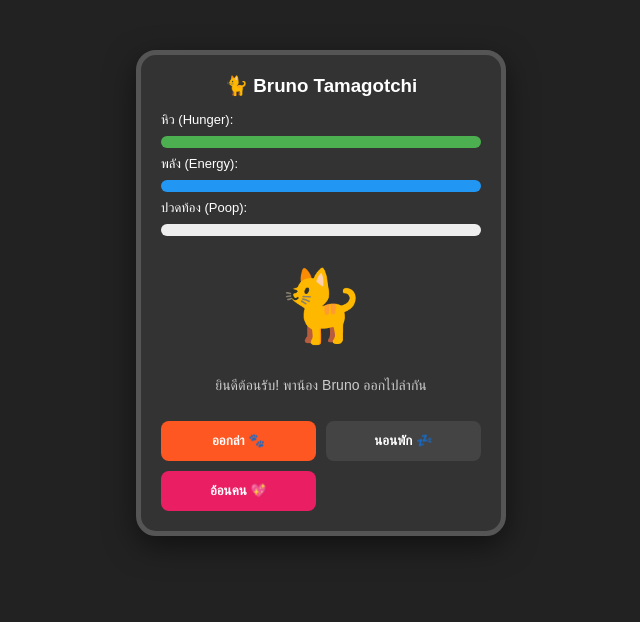
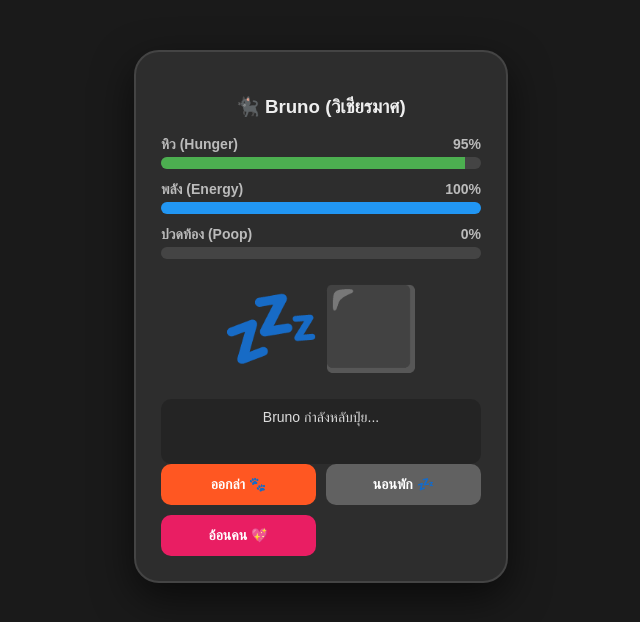
Before and after one commit to kikiportfolio00/tamagotchi-project, a plain HTML site: page index.html in a window 1280 px wide. Both pictures are taken after a click on the button "นอนพัก 💤". Shown: the whole page, without its empty margins (319-959 px from the left). Drawn offline with Linux system fonts and the light colour scheme.

Commit message:
Update3 index.html

```diff
--- a/index.html
+++ b/index.html
@@ -5,64 +5,77 @@
     <meta name="viewport" content="width=device-width, initial-scale=1.0">
     <title>Bruno Tamagotchi</title>
     <style>
-        body { background: #222; color: #fff; font-family: sans-serif; text-align: center; }
-        #game-box { border: 5px solid #555; border-radius: 20px; width: 320px; margin: 50px auto; padding: 20px; background: #333; box-shadow: 0 10px 30px rgba(0,0,0,0.5); }
-        .stat-bar { background: #eee; height: 12px; border-radius: 6px; margin: 8px 0; overflow: hidden; }
-        .fill { background: #4caf50; height: 100%; transition: 0.5s; width: 100%; }
-        #cat-sprite { font-size: 70px; margin: 20px 0; height: 100px; display: flex; align-items: center; justify-content: center; position: relative; }
+        body { background: #1a1a1a; color: #eee; font-family: sans-serif; text-align: center; margin: 0; padding: 20px; }
+        #game-box { border: 2px solid #444; border-radius: 25px; width: 320px; margin: 30px auto; padding: 25px; background: #2d2d2d; box-shadow: 0 15px 40px rgba(0,0,0,0.6); }
+        .stat-group { text-align: left; font-size: 14px; margin-bottom: 12px; }
+        .stat-label { font-weight: bold; color: #bbb; display: flex; justify-content: space-between; margin-bottom: 4px; }
+        .stat-bar { background: #444; height: 12px; border-radius: 6px; overflow: hidden; }
+        .fill { background: #4caf50; height: 100%; transition: 0.5s ease; width: 100%; }
+        #hunger-fill { background: #4caf50; }
+        #energy-fill { background: #2196f3; }
+        #poop-fill { background: #795548; width: 0%; }
+        #cat-sprite { font-size: 80px; margin: 20px 0; height: 100px; display: flex; align-items: center; justify-content: center; }
         .btns { display: grid; grid-template-columns: 1fr 1fr; gap: 10px; }
-        button { padding: 12px; cursor: pointer; border: none; border-radius: 8px; font-weight: bold; color: white; transition: 0.2s; }
+        button { padding: 12px; cursor: pointer; border: none; border-radius: 10px; font-weight: bold; color: white; transition: 0.2s; font-size: 14px; }
         button:active { transform: scale(0.95); }
-        button:disabled { background: #666 !important; cursor: not-allowed; }
-        #log { margin-top: 15px; font-size: 14px; color: #ccc; min-height: 45px; line-height: 1.4; }
+        button:disabled { background: #555 !important; color: #888; cursor: not-allowed; }
+        #log { margin-top: 20px; font-size: 14px; color: #ddd; min-height: 45px; background: rgba(0,0,0,0.2); padding: 10px; border-radius: 10px; }
     </style>
 </head>
 <body>
 
 <div id="game-box">
-    <h3 style="margin:0 0 15px 0;">🐈 Bruno Tamagotchi</h3>
-    <div id="status-area" style="text-align: left; font-size: 13px;">
-        หิว (Hunger): <div class="stat-bar"><div id="hunger-fill" class="fill"></div></div>
-        พลัง (Energy): <div class="stat-bar"><div id="energy-fill" class="fill" style="background: #2196f3;"></div></div>
-        ปวดท้อง (Poop): <div class="stat-bar"><div id="poop-fill" class="fill" style="background: #795548; width: 0%;"></div></div>
+    <h3>🐈‍⬛ Bruno (วิเชียรมาศ)</h3>
+
+    <div class="stat-group">
+        <div class="stat-label"><span>หิว (Hunger)</span><span id="hunger-val">100%</span></div>
+        <div class="stat-bar"><div id="hunger-fill" class="fill"></div></div>
+    </div>
+    <div class="stat-group">
+        <div class="stat-label"><span>พลัง (Energy)</span><span id="energy-val">100%</span></div>
+        <div class="stat-bar"><div id="energy-fill" class="fill"></div></div>
+    </div>
+    <div class="stat-group">
+        <div class="stat-label"><span>ปวดท้อง (Poop)</span><span id="poop-val">0%</span></div>
+        <div class="stat-bar"><div id="poop-fill" class="fill"></div></div>
     </div>
 
-    <div id="cat-sprite">🐈</div>
-    <div id="log">ยินดีต้อนรับ! พาน้อง Bruno ออกไปล่ากัน</div>
+    <div id="cat-sprite">🐈‍⬛</div>
+    <div id="log">พาอ้าย Bruno ออกไปล่ากัน</div>
 
     <div class="btns">
         <button id="hunt-btn" onclick="hunt()" style="background: #ff5722;">ออกล่า 🐾</button>
-        <button id="sleep-btn" onclick="sleep()" style="background: #444;">นอนพัก 💤</button>
+        <button id="sleep-btn" onclick="sleep()" style="background: #616161;">นอนพัก 💤</button>
         <button id="beg-btn" onclick="beg()" style="background: #e91e63;">อ้อนคน 💖</button>
         <button id="clean-btn" onclick="clean()" style="background: #00bcd4; display: none;">เก็บอึ 🧹</button>
     </div>
 </div>
 
 <script>
-    // --- ระบบกันก๊อป (Domain Lock) สำหรับ kikiportfolio00 ---
-    const validDomain = 'kikiportfolio00.github.io';
-    if (window.location.hostname !== validDomain && window.location.hostname !== 'localhost' && window.location.hostname !== '127.0.0.1') {
-        document.body.innerHTML = "<h2 style='margin-top:100px;'>⚠️ ลิขสิทธิ์เฉพาะเจ้าของโปรเจกต์เท่านั้น</h2>";
-    }
-
     let hunger = 100;
     let energy = 100;
     let poopLevel = 0;
     let isDirty = false;
 
-    function updateUI(msg, emoji = "🐈") {
+    // ตั้งค่าอิโมจิวิเชียรมาศ (แมวดำบนพื้นมืดดูเหมือนที่สุด)
+    const catNormal = "🐈‍⬛";
+    const catHappy = "😸‍⬛";
+    const catHunt = "😼‍⬛";
+    const catSleep = "💤‍⬛";
+    const catDead = "🪦";
+
+    function updateUI(msg, emoji = catNormal) {
         if (hunger <= 0) {
             hunger = 0;
-            emoji = "🪦";
+            emoji = catDead;
             msg = "Bruno ขิตแล้ว... (อดตาย)";
             disableButtons(true);
         }
 
-        // เช็คอึแตก
         if (poopLevel >= 100) {
             isDirty = true;
-            emoji = "🐈💩";
-            msg = "Bruno อึแตกแล้ว! เก็บกวาดด่วน 🧹";
+            emoji = "🐈‍⬛💩";
+            msg = "Bruno อึแตก! เก็บกวาดด่วน 🧹";
             document.getElementById('clean-btn').style.display = "block";
             disableButtons(true);
         } else {
@@ -71,8 +84,11 @@
         }
 
         document.getElementById('hunger-fill').style.width = hunger + "%";
+        document.getElementById('hunger-val').innerText = hunger + "%";
         document.getElementById('energy-fill').style.width = energy + "%";
+        document.getElementById('energy-val').innerText = energy + "%";
         document.getElementById('poop-fill').style.width = poopLevel + "%";
+        document.getElementById('poop-val').innerText = poopLevel + "%";
         document.getElementById('cat-sprite').innerText = emoji;
         document.getElementById('log').innerText = msg;
     }
@@ -85,19 +101,18 @@
 
     function hunt() {
         if (hunger <= 0 || isDirty) return;
-        if (energy < 20) return updateUI("Bruno เหนื่อยเกินไป ล่าไม่ไหวแล้ว...", "😿");
+        if (energy < 20) return updateUI("เหนื่อยเกินไป ล่าไม่ไหว...", "😿‍⬛");
 
         energy -= 15;
         let roll = Math.random();
-
-        if (roll > 0.3) { // เจอจิ้งจก 70%
+        if (roll > 0.4) {
             hunger = Math.min(100, hunger + 20);
             poopLevel += 25;
-            updateUI("จับจิ้งจกได้! อร่อยเลย 😼", "😼");
-        } else { // เจออะไรที่ใหญ่กว่า 30%
-            hunger = Math.min(100, hunger + 40);
-            poopLevel += 35;
-            updateUI("สุดยอด! วันนี้ได้กินนก 🐦", "😸");
+            updateUI("จับหนูได้! 🐀 รสชาติเด็ด", catHunt);
+        } else {
+            hunger = Math.min(100, hunger + 10);
+            poopLevel += 15;
+            updateUI("ได้แค่แมลงสาบ... 🪳 แก้ขัดไปก่อน", catHunt);
         }
     }
 
@@ -105,20 +120,32 @@
         if (hunger <= 0 || isDirty) return;
         energy = Math.min(100, energy + 40);
         hunger -= 5;
-        updateUI("Bruno กำลังหลับปุ๋ย...", "💤");
+        updateUI("Bruno กำลังหลับปุ๋ย...", catSleep);
     }
 
     function beg() {
         if (hunger <= 0 || isDirty) return;
         hunger = Math.min(100, hunger + 15);
         poopLevel += 10;
-        updateUI("อ้อนจนได้หนมแมวเลีย 💖", "😽");
+        updateUI("อ้อนจนได้ขนมแมวเลีย 💖", catHappy);
     }
 
     function clean() {
         poopLevel = 0;
         isDirty = false;
-        updateUI("ล้างห้องน้ำสะอาดแล้ว Bruno พร้อมลุยต่อ!", "😸");
+        updateUI("ล้างห้องน้ำสะอาดแล้ว!", catHappy);
     }
 
-    // ระบบลด
+    // ระบบลดความหิวทุก 1 นาที (60000 ms)
+    setInterval(() => {
+        if (hunger > 0 && !isDirty) {
+            hunger -= 2;
+            updateUI(document.getElementById('log').innerText, document.getElementById('cat-sprite').innerText);
+        }
+    }, 60000);
+
+    // รัน UI ครั้งแรก
+    updateUI("ยินดีต้อนรับ! พาอ้าย Bruno ออกไปล่ากัน");
+</script>
+</body>
+</html>
```
